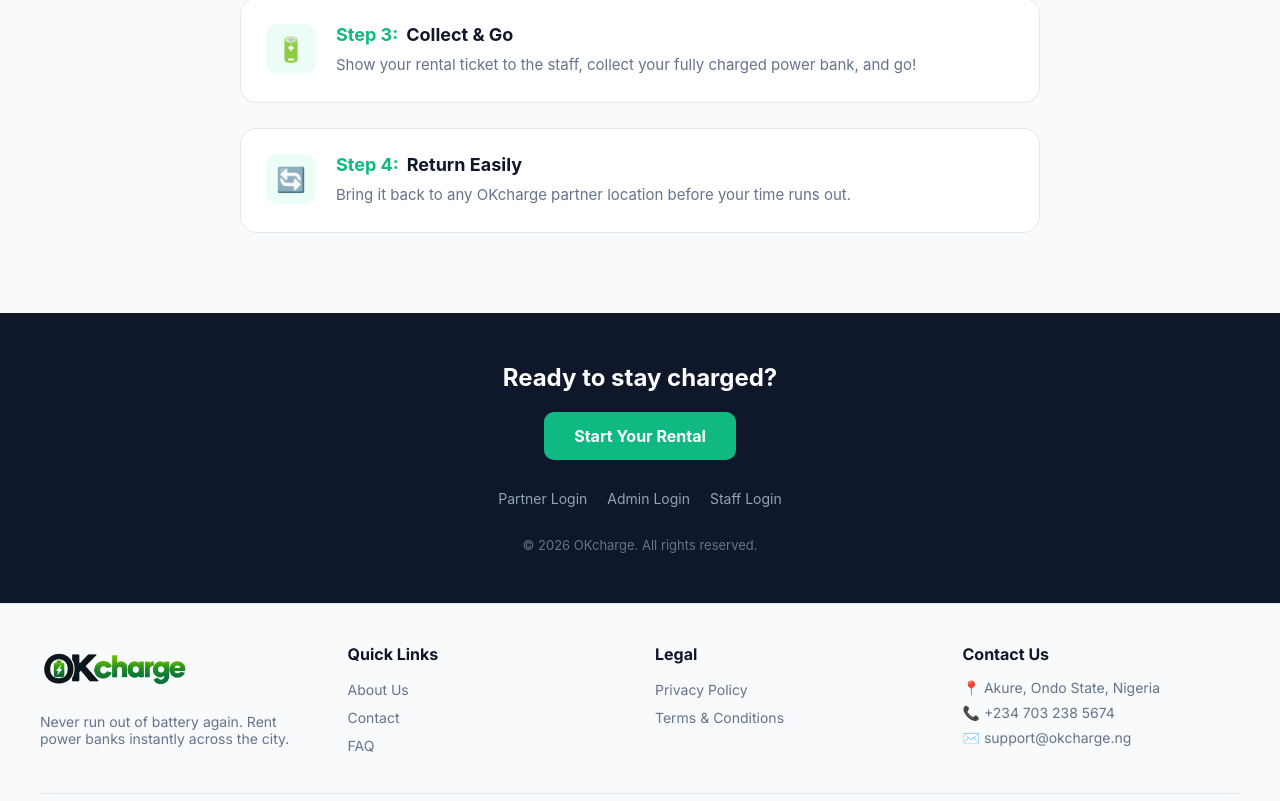
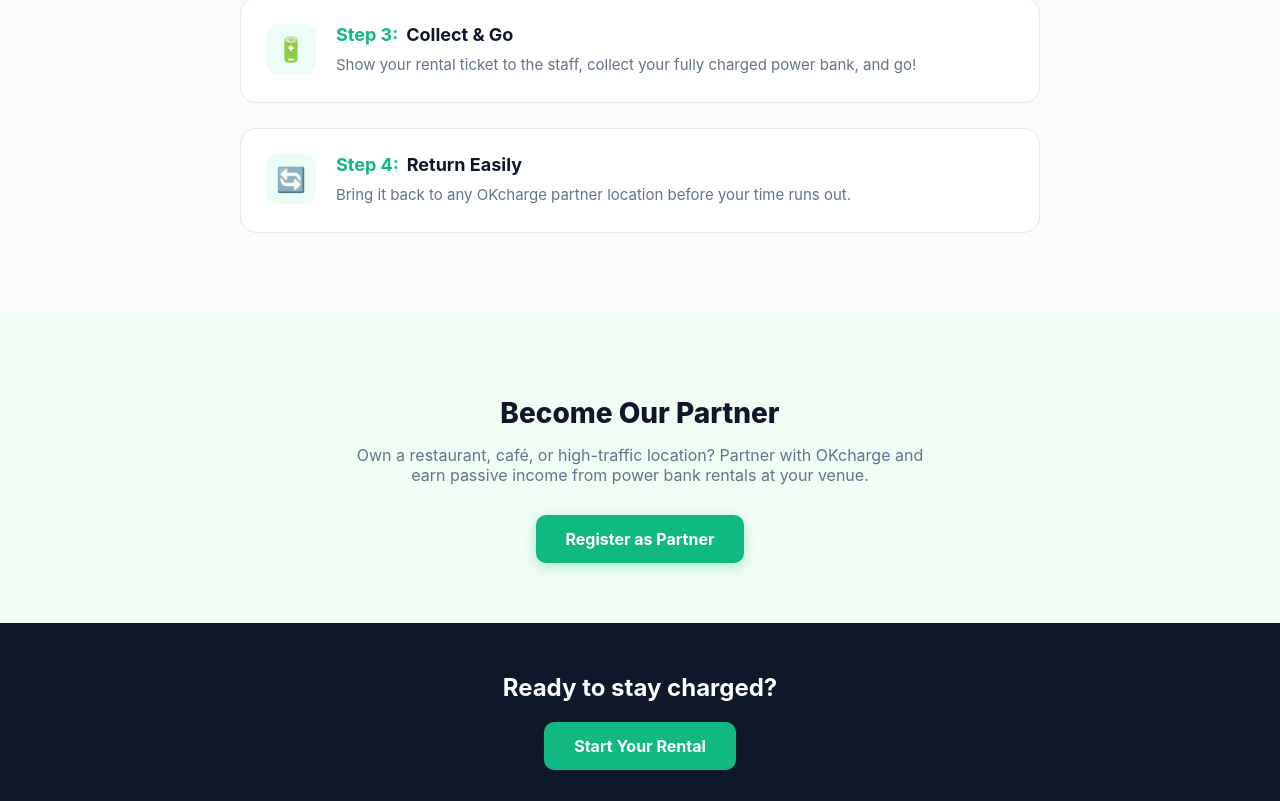
Before and after one commit to okivictor01-bit/OKcharge-, a Next.js app: page / in a window 1280 px wide. Shown: the part 1105-1906 px from the top of the page. Built offline with nearby package versions, Linux system fonts and the light colour scheme.

Commit message:
Update page.tsx

```diff
--- a/app/page.tsx
+++ b/app/page.tsx
@@ -61,7 +61,7 @@ export default function HomePage() {
         borderBottomLeftRadius: '40px',
         borderBottomRightRadius: '40px',
         overflow: 'hidden',
-        backgroundColor: '#0f172a' // Fallback color
+        backgroundColor: '#0f172a'
       }}>
         {/* The Background Image */}
         <img
@@ -78,7 +78,7 @@ export default function HomePage() {
           }}
         />
 
-        {/* The Dark Overlay (makes text readable) */}
+        {/* The Dark Overlay */}
         <div style={{
           position: 'absolute',
           top: 0,
@@ -172,7 +172,7 @@ export default function HomePage() {
 
         <div style={{ display: 'grid', gap: '25px' }}>
           {[
-            { step: '1', icon: '📷', title: 'Scan the QR Code', desc: 'Find an OKcharge station and scan the location QR code with your phone camera.' },
+            { step: '1', icon: '', title: 'Scan the QR Code', desc: 'Find an OKcharge station and scan the location QR code with your phone camera.' },
             { step: '2', icon: '💳', title: 'Pay Securely', desc: 'Choose your rental duration and pay safely via Paystack. No hidden fees.' },
             { step: '3', icon: '🔋', title: 'Collect & Go', desc: 'Show your rental ticket to the staff, collect your fully charged power bank, and go!' },
             { step: '4', icon: '🔄', title: 'Return Easily', desc: 'Bring it back to any OKcharge partner location before your time runs out.' }
@@ -212,6 +212,30 @@ export default function HomePage() {
         </div>
       </div>
 
+      {/* Become Our Partner Section */}
+      <div style={{ backgroundColor: '#f0fdf4', padding: '60px 20px', textAlign: 'center' }}>
+        <h2 style={{ fontSize: '28px', fontWeight: '800', color: '#0f172a', marginBottom: '15px' }}>Become Our Partner</h2>
+        <p style={{ fontSize: '16px', color: '#64748b', marginBottom: '30px', maxWidth: '600px', margin: '0 auto 30px' }}>
+          Own a restaurant, café, or high-traffic location? Partner with OKcharge and earn passive income from power bank rentals at your venue.
+        </p>
+        <Link
+          href="/auth/register"
+          style={{
+            display: 'inline-block',
+            padding: '14px 30px',
+            backgroundColor: '#10b981',
+            color: 'white',
+            borderRadius: '10px',
+            textDecoration: 'none',
+            fontWeight: '700',
+            fontSize: '16px',
+            boxShadow: '0 4px 12px rgba(16, 185, 129, 0.3)'
+          }}
+        >
+          Register as Partner
+        </Link>
+      </div>
+
       {/* Footer CTA */}
       <div style={{ backgroundColor: '#0f172a', color: 'white', padding: '50px 20px', textAlign: 'center' }}>
         <h2 style={{ fontSize: '24px', fontWeight: '700', margin: '0 0 20px 0' }}>Ready to stay charged?</h2>
@@ -234,8 +258,6 @@ export default function HomePage() {
 
         <div style={{ display: 'flex', justifyContent: 'center', gap: '20px', flexWrap: 'wrap', marginBottom: '30px' }}>
           <Link href="/auth/login" style={{ color: '#94a3b8', textDecoration: 'none', fontSize: '14px' }}>Partner Login</Link>
-          <Link href="/auth/admin-login" style={{ color: '#94a3b8', textDecoration: 'none', fontSize: '14px' }}>Admin Login</Link>
-          <Link href="/auth/staff-login" style={{ color: '#94a3b8', textDecoration: 'none', fontSize: '14px' }}>Staff Login</Link>
         </div>
 
         <p style={{ fontSize: '13px', color: '#64748b', margin: 0 }}>
```
